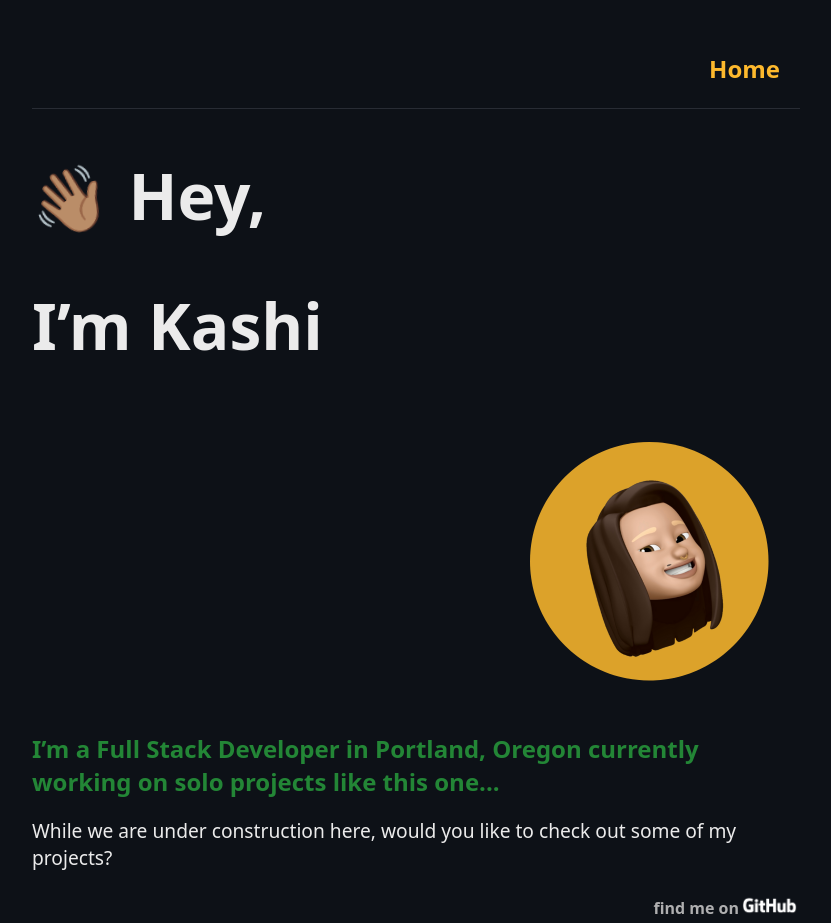
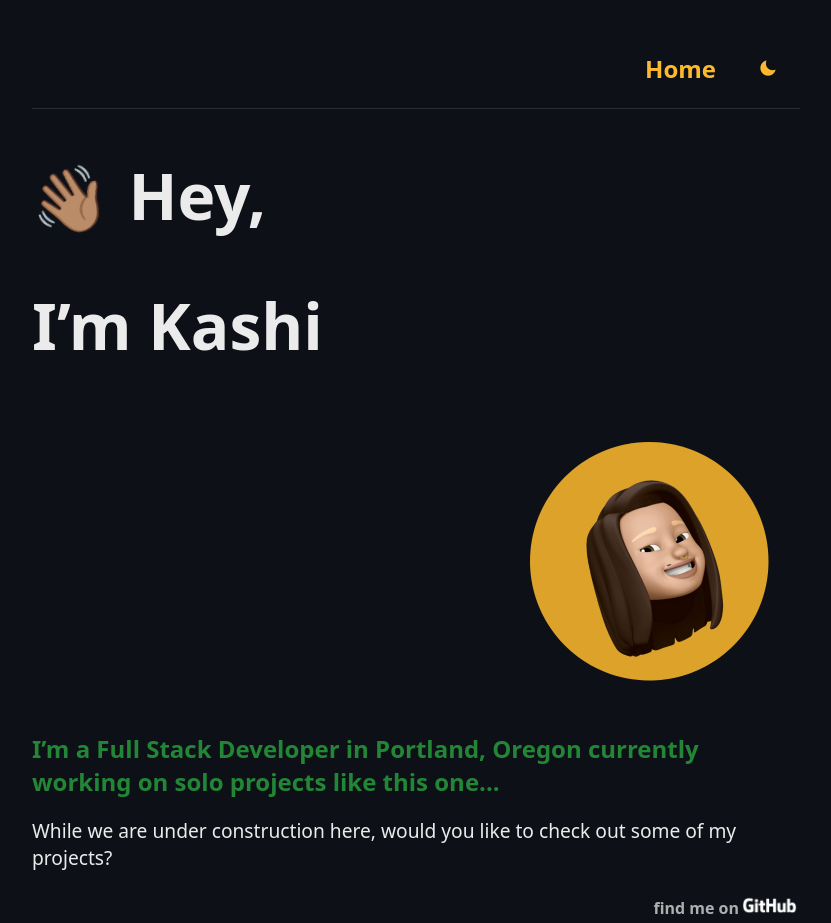
Before and after one commit to kashitamang/personal-portfolio, a React (Create React App) app: page / in a window 1280 px wide. Shown: the whole page, without its empty margins (224-1055 px from the left). Built offline with nearby package versions, Linux system fonts and the light colour scheme.

Commit message:
adding theme to state with default value of dark, adding toggleable material ui icon button for themes depending on state

```diff
--- a/src/App.js
+++ b/src/App.js
@@ -1,17 +1,33 @@
 import '../src/styles/App.css';
-import React from 'react';
+import { React, useState } from 'react';
 import { BrowserRouter as Router, Switch, Route, Link } from 'react-router-dom';
 
 import HomePage from './Components/HomePage';
 
 function App() {
+
+  const [theme, setTheme] = useState('dark');
+  const toggleTheme = () => {
+    if (theme === 'dark') {
+      setTheme('light');
+    } else {
+      setTheme('dark');
+    }
+  };
+
   return (
     <Router>
-      <main className="main">
+      <main className={`App ${theme}`}>
         <header className="header">
           <nav className="navigation">
             <Link to="/">Home</Link>
           </nav>
+          <button
+            title=''
+            className={`material-symbols-${(theme === 'dark') ? 'outlined' : 'rounded'}`}
+            onClick={toggleTheme}>
+            {`${(theme === 'dark') ? 'dark_mode' : 'light_mode'}`}
+          </button>
         </header>
         <Switch>
           <Route path="/">
--- a/src/styles/App.css
+++ b/src/styles/App.css
@@ -1,3 +1,6 @@
+@import url('https://fonts.googleapis.com/css2?family=Material+Symbols+Outlined:opsz,wght,FILL,GRAD@20..48,100..700,0..1,-50..200');
+@import url('https://fonts.googleapis.com/css2?family=Material+Symbols+Rounded:opsz,wght,FILL,GRAD@20..48,100..700,0..1,-50..200');
+
 h1 {
   font-size: 4rem;
   color: var(--lightest-grey);
@@ -22,6 +25,7 @@ h4 {
 p {
   font-size: 1.2rem;
 }
+
 
 .avatar-container {
   display: flex;
@@ -85,3 +89,32 @@ p {
         -ms-transform: rotateZ(7deg);
         transform: rotateZ(7deg);
 }
+
+/* theme button */
+button {
+  color: var(--yellow);
+  padding: 20px;
+  background: none;
+  border: none;
+}
+
+button:hover {
+  cursor: pointer;
+  color: var(--lightest-grey);
+}
+
+.material-symbols-outlined {
+  font-variation-settings:
+  'FILL' 1,
+  'wght' 100,
+  'GRAD' -25,
+  'opsz' 48
+}
+
+.material-symbols-rounded {
+  font-variation-settings:
+  'FILL' 1,
+  'wght' 700,
+  'GRAD' -25,
+  'opsz' 48
+}
```
